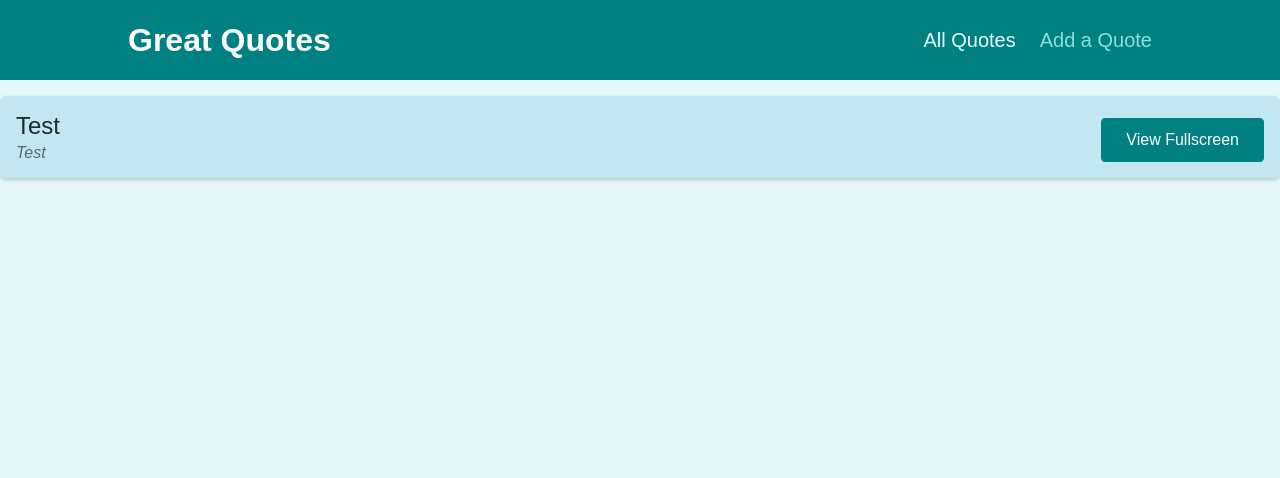
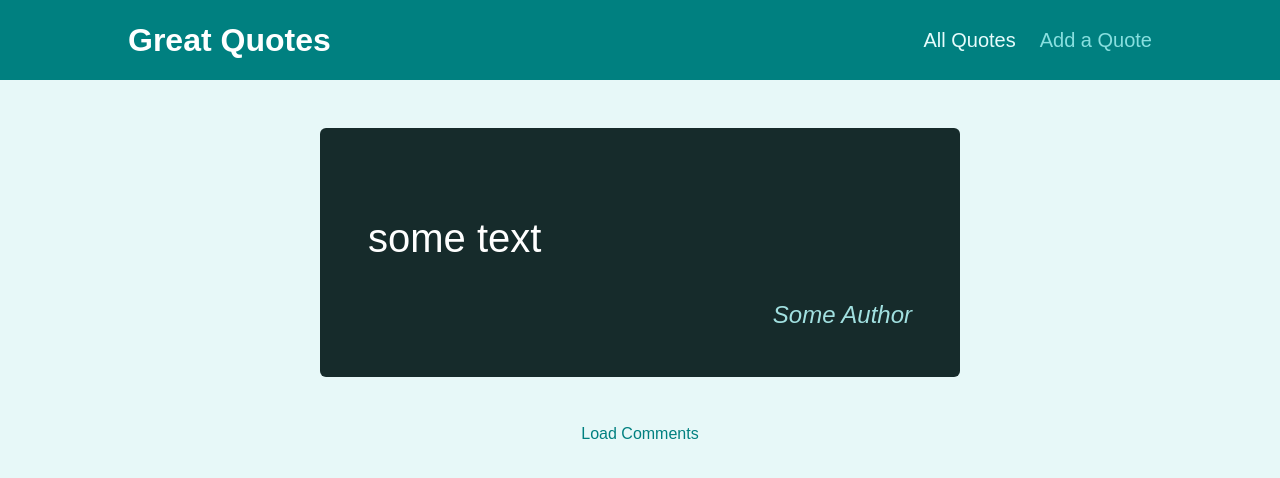
Before and after one commit to ko9x/quotes-app, a React (Create React App) app: page /quotes/1 in a window 1280 px wide. Shown: the top 478 px of the page. Built offline with nearby package versions, Linux system fonts and the light colour scheme.

Commit message:
Connected the comments components and added some styles

```diff
--- a/src/components/quotes/HighlightedQuote.js
+++ b/src/components/quotes/HighlightedQuote.js
@@ -1,4 +1,4 @@
-import classes from './HighlightedQuote.module.css';
+import classes from "./HighlightedQuote.module.css";
 
 const HighlightedQuote = (props) => {
 
--- a/src/components/quotes/QuoteList.js
+++ b/src/components/quotes/QuoteList.js
@@ -1,5 +1,4 @@
 import { Fragment } from 'react';
-
 import QuoteItem from './QuoteItem';
 import classes from './QuoteList.module.css';
 
--- a/src/pages/Quotes.js
+++ b/src/pages/Quotes.js
@@ -1,16 +1,47 @@
+import { Switch, Route, Link, useLocation } from "react-router-dom";
 import QuoteList from "../components/quotes/QuoteList";
+import HighlightedQuote from "../components/quotes/HighlightedQuote";
+import Comments from "../components/comments/Comments";
+import classes from "./Quotes.module.css";
 
 const dummyQuotes = [
-    {
-    id: 'q1',
-    author: 'Test',
-    text: 'Test'}
-]
+  {
+    id: "q1",
+    author: "Test",
+    text: "Test",
+  },
+];
 
 const Quotes = () => {
-    return (
-        <QuoteList quotes={dummyQuotes}/>
-    )
+
+  const location = useLocation();
+
+  return (
+    <section>
+      <Switch>
+        <Route path="/quotes" exact>
+          <QuoteList quotes={dummyQuotes} />
+        </Route>
+      </Switch>
+      <Switch>
+        <Route path="/quotes/:quoteId" exact>
+          <HighlightedQuote author={"Some Author"} text={"some text"} />
+          <div className={classes.comments}>
+            <Link
+              style={{ textDecoration: "none", color: "#008080" }}
+              to={location.pathname + "/comments"}
+            >
+              Load Comments
+            </Link>
+          </div>
+        </Route>
+        <Route path="/quotes/:quoteId/comments">
+          <HighlightedQuote author={"Some Author"} text={"some text"} />
+          <Comments />
+        </Route>
+      </Switch>
+    </section>
+  );
 };
 
 export default Quotes;
--- /dev/null
+++ b/src/pages/Quotes.module.css
@@ -0,0 +1,5 @@
+.comments {
+    display: flex;
+    align-items: center;
+    justify-content: center;
+}
```
Also changed, not shown: src/components/quotes/HighlightedQuote.module.css (line endings or trailing spaces).
